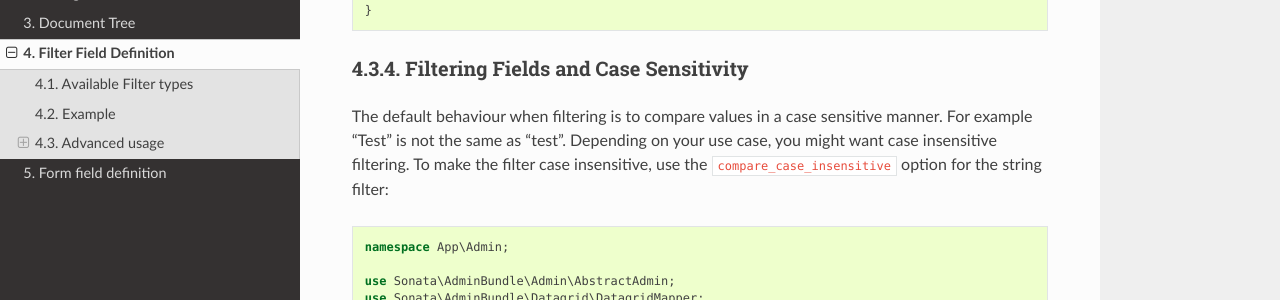
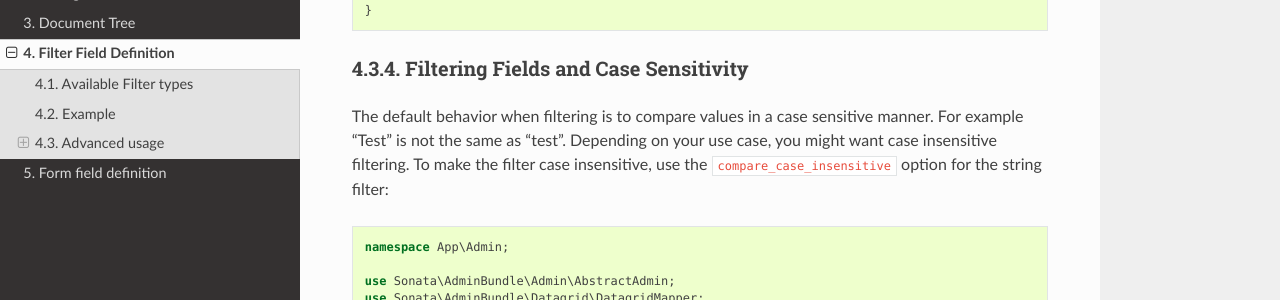
Before and after one commit to sonata-project/SonataDoctrinePhpcrAdminBundle, a Sphinx documentation site: the page built from docs/reference/filter_field_definition.rst, in a window 1280 px wide and 900 px high, scrolled down 3207 px. Shown: the part 156-456 px from the top of the window. Built offline with Sphinx 7.4.7 and the Read the Docs theme 2.0.0, drawn with Linux system fonts in a browser that asks for light colours.

Commit message:
Fix docs

```diff
--- a/docs/reference/document_tree.rst
+++ b/docs/reference/document_tree.rst
@@ -102,8 +102,6 @@ content:
                         id: '/cms'
                     contexts:   [admin]
 
-    .. code-block:: yaml
-
         # config/packages/sonata_admin.yaml
 
         sonata_admin:
@@ -185,6 +183,7 @@ This configuration is global for all your document trees.
     .. code-block:: xml
 
         <!-- app/config/config.xml -->
+
         <?xml version="1.0" encoding="UTF-8" ?>
         <container xmlns="http://symfony.com/schema/dic/services">
 
@@ -205,6 +204,7 @@ This configuration is global for all your document trees.
     .. code-block:: php
 
         // app/config/config.php
+
         $container->loadFromExtension('sonata_doctrine_phpcr_admin', [
             'document_tree' => [
                 'routing_defaults' => ['locale'],
@@ -228,7 +228,7 @@ like this:
 
 .. configuration-block::
 
-    .. code-block:: jinja
+    .. code-block:: twig
 
         {% render(controller(
             'sonata.admin.doctrine_phpcr.tree_controller::treeAction',
--- a/docs/reference/filter_field_definition.rst
+++ b/docs/reference/filter_field_definition.rst
@@ -160,7 +160,7 @@ implement this functionality::
 Filtering Fields and Case Sensitivity
 ^^^^^^^^^^^^^^^^^^^^^^^^^^^^^^^^^^^^^
 
-The default behaviour when filtering is to compare values in a case sensitive manner.
+The default behavior when filtering is to compare values in a case sensitive manner.
 For example "Test" is not the same as "test". Depending on your use case, you might want case insensitive filtering.
 To make the filter case insensitive, use the ``compare_case_insensitive`` option for the string filter::
 
--- a/docs/reference/installation.rst
+++ b/docs/reference/installation.rst
@@ -56,6 +56,7 @@ Load Routing
     .. code-block:: xml
 
         <!-- config/routes.xml -->
+
         <?xml version="1.0" encoding="UTF-8" ?>
         <routes xmlns="http://symfony.com/schema/routing"
             xmlns:xsi="http://www.w3.org/2001/XMLSchema-instance"
@@ -83,6 +84,7 @@ Load Routing
     .. code-block:: php
 
         // config/routes.php
+
         use Symfony\Component\Routing\RouteCollection;
 
         $collection = new RouteCollection();
```
